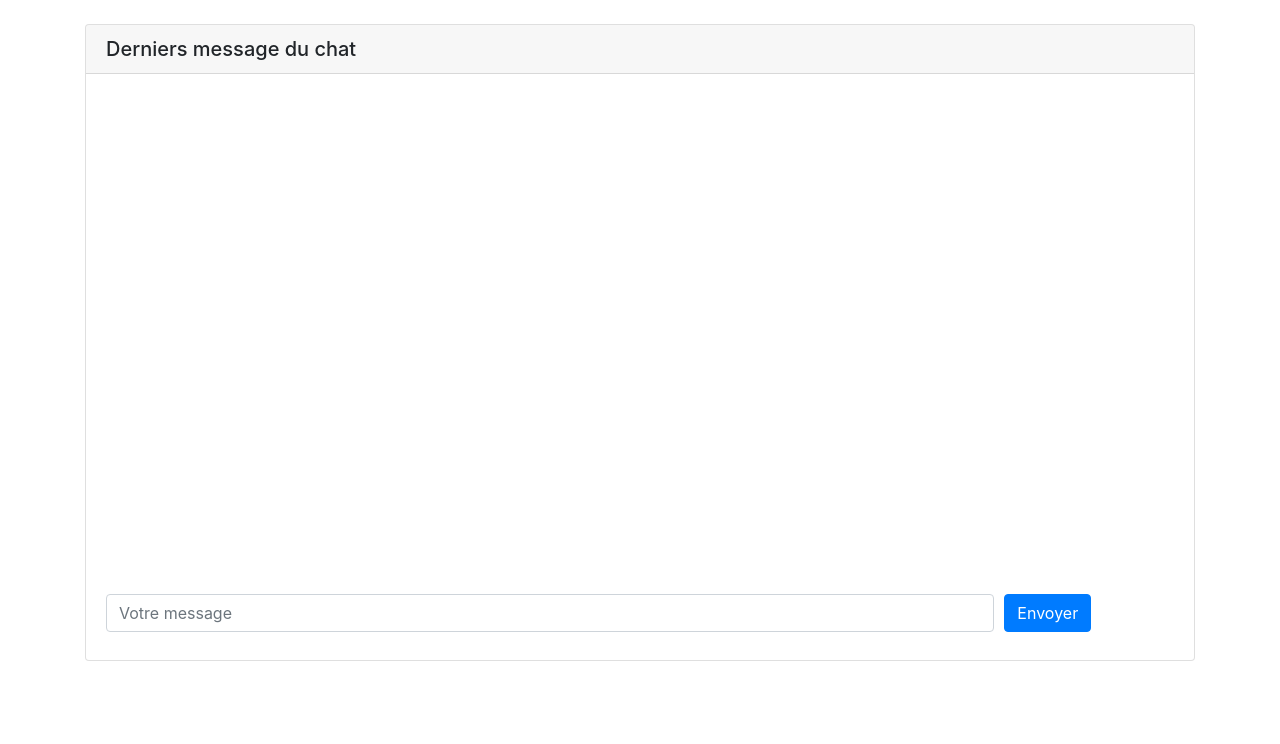
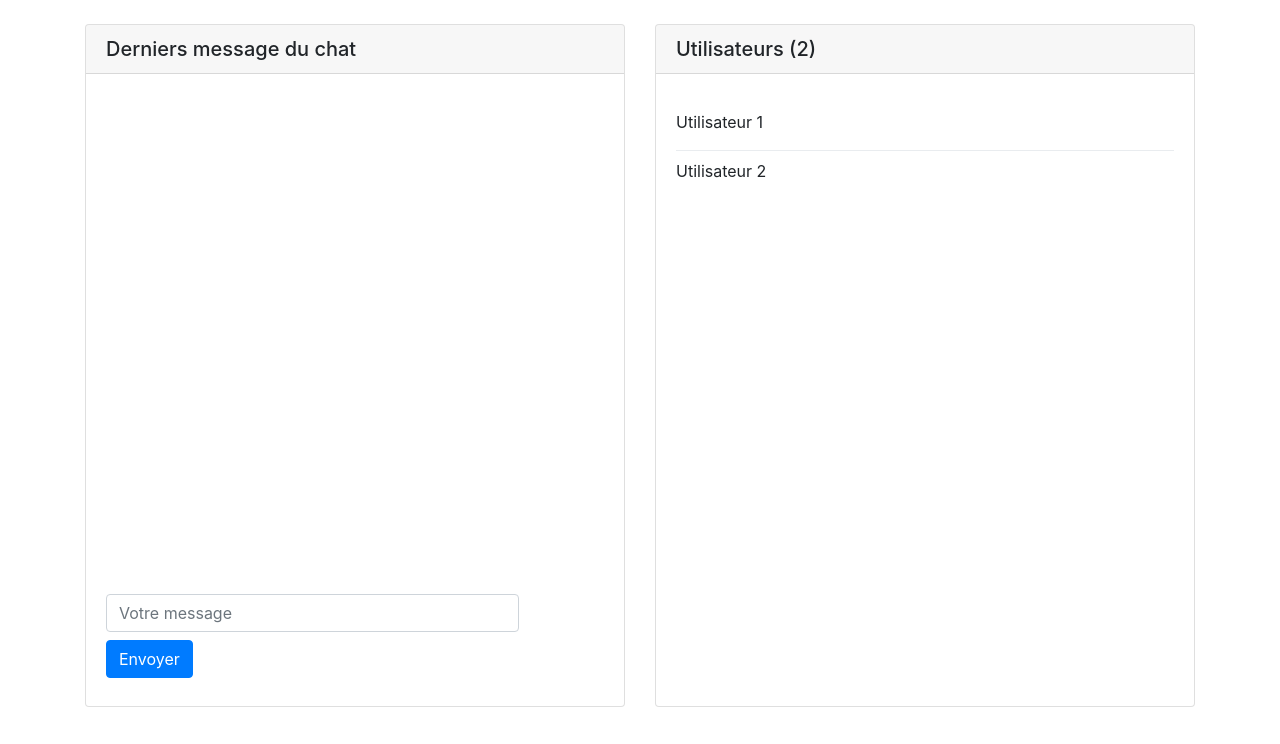
Before and after one commit to AlexandreBarde/ChatJS, a PHP site: page /chat/ in a window 1280 px wide. Shown: the part 56-800 px from the top of the page. Run offline with PHP 8.4, Linux system fonts and the light colour scheme; the visitor is signed in with stand-in values (Sample User, id 1); data that the repository does not hold is empty; some libraries are stand-ins or nearby versions.

Commit message:
pannel utilisateur

```diff
--- a/chat/index.php
+++ b/chat/index.php
@@ -30,6 +30,7 @@ if(!isset($_SESSION['username']))
     </nav>
     <br />
     <div class="container">
+        <div class="card-deck">
             <div class="card">
                 <h5 class="card-header">Derniers message du chat</h5>
                 <div id="affichage" class="card-body" style="height : 500px; overflow-y:scroll">
@@ -61,6 +62,16 @@ if(!isset($_SESSION['username']))
                     </form>
                 </div>
             </div>
+            <div class="card">
+                <h5 class="card-header">Utilisateurs (2)</h5>
+                <div class="card-body">
+                    <p class="card-text">
+                        <p>Utilisateur 1</p>
+                        <div class="dropdown-divider"></div>
+                        <p>Utilisateur 2</p>
+                    </p>
+                </div>
+            </div>
         </div>
     </div>
     <script src="ScriptJS.js"></script>
```
Lines whose indentation alone changed are shown as unchanged.
